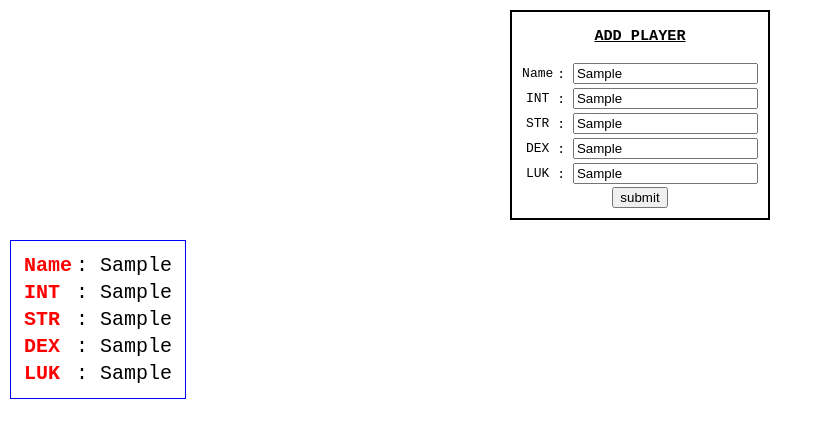
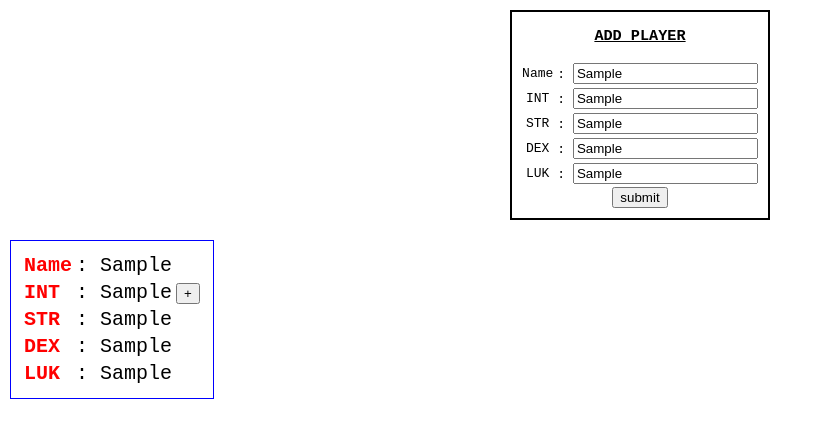
Before and after one commit to rshah03/StatTrack, a React (Create React App) app: page / in a window 1280 px wide. Both pictures are taken after typing "Sample", "Sample", "Sample", "Sample", "Sample" into the empty fields and a click on the input "submit". Shown: the top 438 px of the page, without its empty margins (0-823 px from the left). Built offline with nearby package versions, Linux system fonts and the light colour scheme.

Commit message:
Attempt at implementing incrementation

```diff
--- a/src/Components/PlayerItem.js
+++ b/src/Components/PlayerItem.js
@@ -2,7 +2,15 @@ import React, { Component } from 'react'
 import PropTypes from 'prop-types'
 import '../Styles/PlayerItem.css'
 
+let count = 0
+
 class PlayerItem extends Component {
+	handleIntIncrease() {
+		console.log(this.props.player.INT)
+		var increasedINT = this.state.player.INT + 1
+		this.setState({INT: increasedINT})
+	}
+
 	render() {
 		return (
 			<div className='Player'>
@@ -15,6 +23,7 @@ class PlayerItem extends Component {
 						<tr>
 							<td><strong>INT </strong></td>
 							<td>: {this.props.player.INT}</td>
+							<td><button onClick={() => this.handleIntIncrease()}>+</button></td>
 						</tr>
 						<tr>
 							<td><strong>STR </strong></td>
```
